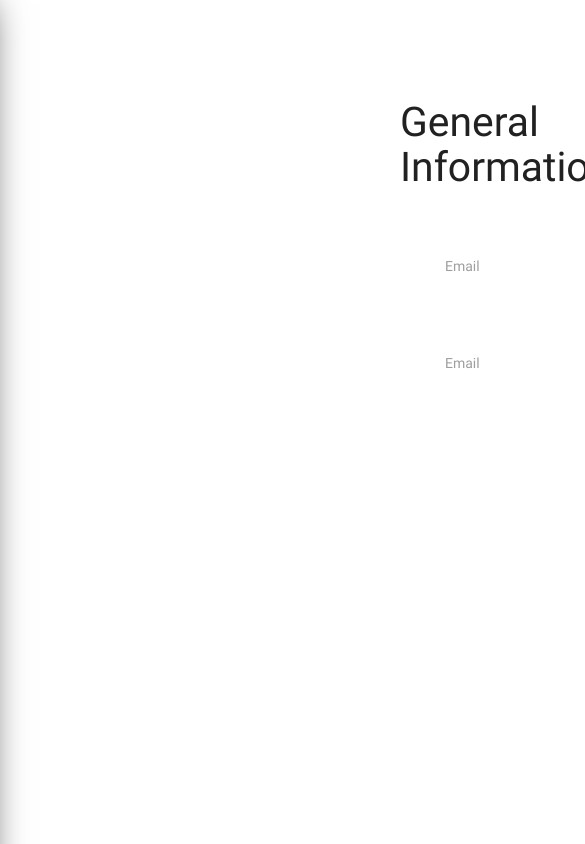
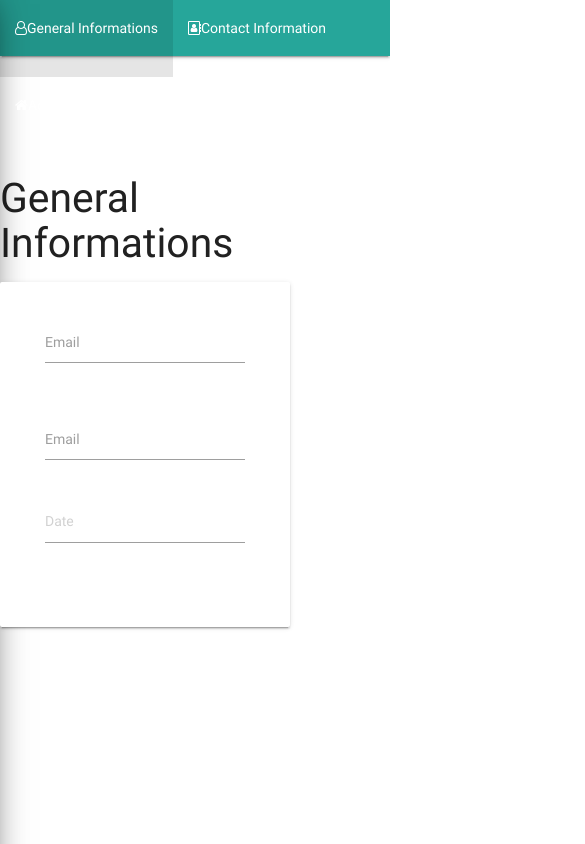
Before and after one commit to VranceanuM/TelegramForm, a plain HTML site: page index.html in a window 390 px wide. Shown: the top 844 px of the page, 585 px wide, since content can reach past the window. Drawn offline with nearby package versions, Linux system fonts and the light colour scheme.

Commit message:
finish the ui

```diff
--- a/index.html
+++ b/index.html
@@ -6,21 +6,31 @@
     <link href="https://maxcdn.bootstrapcdn.com/font-awesome/4.7.0/css/font-awesome.min.css" rel="stylesheet" integrity="sha384-wvfXpqpZZVQGK6TAh5PVlGOfQNHSoD2xbE+QkPxCAFlNEevoEH3Sl0sibVcOQVnN" crossorigin="anonymous">
     <link rel="stylesheet" href="./main.css">
     <title>Material</title>
-    <div class="container">
+    <div class="container-nav">
         <ul id="slide-out" class="side-nav fixed">
             <i class="fa fa-telegram" aria-hidden="true">Telegram</i>
-            <li class="tablinks1"><a  id="defaultOpen" onclick="openTab(event,'General')"><i class="fa fa-user-o" aria-hidden="true"></i>General Informations</a></li>
+            <li class="tablinks"><a  id="defaultOpen" onclick="openTab(event,'General')"><i class="fa fa-user-o" aria-hidden="true"></i>General Informations</a></li>
 
-            <li class="tablinks2"><a  onclick="openTab(event,'Contact')"><i class="fa fa-address-book-o" aria-hidden="true"></i>Contact Information</a></li>
+            <li class="tablinks"><a  onclick="openTab(event,'Contact')"><i class="fa fa-address-book-o" aria-hidden="true"></i>Contact Information</a></li>
 
-            <li class="tablinks3" ><a onclick="openTab(event,'Addresses')"><i class="fa fa-home" aria-hidden="true"></i>Addresses</a></li>
+            <li class="tablinks" ><a onclick="openTab(event,'Addresses')"><i class="fa fa-home" aria-hidden="true"></i>Addresses</a></li>
         </ul>
     </div>
 </head>
+<nav class="nav">
+    <div class="nav-wrapper">
+      <ul id="nav-mobile">
+          <li class="tablinks"><a  id="defaultOpen" onclick="openTab(event,'General')"><i class="fa fa-user-o" aria-hidden="true"></i>General Informations</a></li>
+
+          <li class="tablinks"><a  onclick="openTab(event,'Contact')"><i class="fa fa-address-book-o" aria-hidden="true"></i>Contact Information</a></li>
+
+          <li class="tablinks" ><a onclick="openTab(event,'Addresses')"><i class="fa fa-home" aria-hidden="true"></i>Addresses</a></li>
+      </ul>
+    </div>
+  </nav>
 <body>
-
   <div class="tabcontent" id="General">
-            <div class="col s12 m7">
+            <div class="col s12 m12">
                     <h3 class="header">General Informations</h3>
                     <div class="card horizontal">
                     <div class="card-stacked">
@@ -52,8 +62,9 @@
       </div>
 </div>
 
+
 <div class="tabcontent" id="Contact">
-        <div class="col s12 m7">
+        <div class="col s12 ">
                 <h3 class="header">Contact Informations</h3>
                 <div class="card horizontal">
                 <div class="card-stacked">
@@ -86,7 +97,7 @@
 </div>
 
 <div class="tabcontent" id="Addresses">
-        <div class="col s12 m7">
+        <div class="col s12">
                 <h3 class="header">Address Informations</h3>
                 <div class="card horizontal">
                 <div class="card-stacked">
--- a/main.css
+++ b/main.css
@@ -47,9 +47,27 @@ header, main, footer {
 .side-nav li>a{
     margin-top: 20px;
 }
+.container-nav{
+  position: fixed;
+}
+nav{
+  display: none;
+  background: #26a69a;
+}
 /* Main Container */
 .tabcontent{
     padding-left: 400px;
     margin-top: 100px;
     padding-right: 100px;
 }
+@media screen and (max-width:991px){
+  .tabcontent{
+    padding-left: 0px;
+    margin-top: 120px;
+    padding-right: 100px;
+}
+nav{
+  display: block;
+
+}
+}
```
